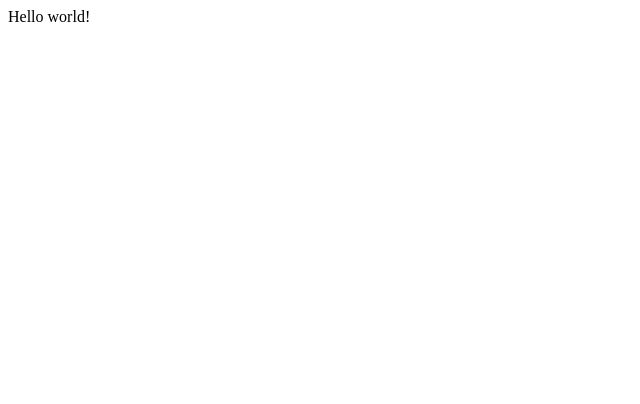
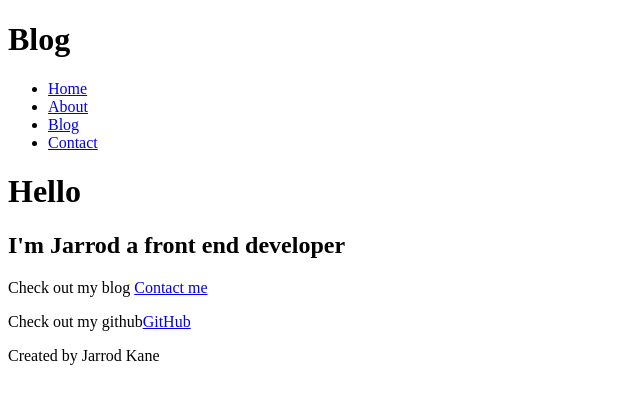
Before and after one commit to JarrodKane/Gatsby-Blog, a Gatsby site: page / in a window 1280 px wide. Shown: the whole page, without its empty margins (0-640 px from the left). Built offline with nearby package versions, Linux system fonts and the light colour scheme; Gatsby itself is replaced by a stand-in of ours.

Commit message:
basic components

```diff
--- a/package.json
+++ b/package.json
@@ -18,6 +18,8 @@
     "react-dom": "^16.8.6"
   },
   "devDependencies": {
+    "eslint": "^6.1.0",
+    "eslint-plugin-react": "^7.14.3",
     "prettier": "^1.18.2"
   },
   "repository": {
--- /dev/null
+++ b/src/components/footer.js
@@ -0,0 +1,11 @@
+import React from 'react'
+
+const Footer = () => {
+  return (
+    <footer>
+      <p>Created by Jarrod Kane</p>
+    </footer>
+  )
+}
+
+export default Footer;
--- /dev/null
+++ b/src/components/header.js
@@ -0,0 +1,21 @@
+import React from 'react'
+import { Link } from 'gatsby'
+
+const Header = () => {
+  return(
+    <header>
+    <h1>Blog</h1>
+    <nav>
+    <ul>
+      <li>  <Link exact to="/">Home</Link></li>
+      <li>   <Link  to="/about">About</Link></li>
+      <li>    <Link  to="/blog">Blog</Link></li>
+      <li>    <Link  to="/contact">Contact</Link></li>
+    </ul>
+    </nav>
+
+    </header>
+  )
+}
+
+export default Header;
--- /dev/null
+++ b/src/components/layout.js
@@ -0,0 +1,15 @@
+import React from 'react'
+import Header from "../components/header"
+import Footer from '../components/footer'
+
+const Layout = (props) => {
+  return (
+    <div>
+    <Header />
+        {props.children}
+        <Footer />
+    </div>
+  )
+}
+
+export default Layout;
--- a/src/pages/index.js
+++ b/src/pages/index.js
@@ -1,3 +1,18 @@
-import React from "react"
+import React from 'react'
+import { Link } from 'gatsby'
 
-export default () => <div>Hello world!</div>
+import Layout from '../components/layout'
+
+const IndexPage = () => {
+  return (
+    <Layout>
+      <h1>Hello</h1>
+      <h2>I'm Jarrod a front end developer</h2>
+      <p>Check out my blog <Link to="/blog">Contact me</Link></p>
+      <p>Check out my github<a href="https://github.com/Trojan-Cat" target="_blank">GitHub</a></p>
+
+    </Layout>
+  )
+}
+
+export default IndexPage;
```
Also changed, not shown: src/pages/about.js (added, +13 -0 lines), src/pages/blog.js (added, +13 -0 lines), src/pages/contact.js (added, +13 -0 lines), .eslintrc.js (added), 1 other file.
